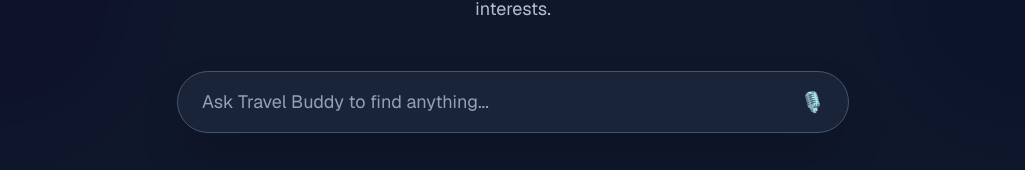
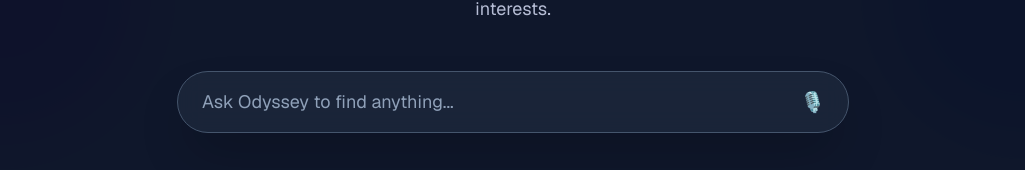
Before and after one commit to Shilpi924/Odyssey, a Next.js app: page / in a window 1280 px wide. Shown: the part 149-319 px from the top of the page, without its empty margins (127-1152 px from the left). Built offline with nearby package versions, Linux system fonts and the light colour scheme.

Commit message:
Rename project to Odyssey

```diff
--- a/src/app/layout.js
+++ b/src/app/layout.js
@@ -12,7 +12,7 @@
 });
 
 export const metadata = {
-  title: "Travel Buddy",
+  title: "Odyssey",
   description: "AI-powered hiking and travel companion",
   manifest: "/manifest.json",
 };
--- a/src/components/HomeSearchBar.js
+++ b/src/components/HomeSearchBar.js
@@ -36,7 +36,7 @@
           type="text"
           value={query}
           onChange={(e) => setQuery(e.target.value)}
-          placeholder="Ask Travel Buddy to find anything..."
+          placeholder="Ask Odyssey to find anything..."
           className="w-full bg-slate-800/80 backdrop-blur-md border border-slate-600 rounded-full pl-6 pr-16 py-4 text-lg text-white placeholder-slate-400 focus:outline-none focus:ring-2 focus:ring-indigo-500 shadow-2xl transition-all"
         />
         <button
```
Also changed, not shown: public/manifest.json, 1 other file (tests, documents, lock files or other folders).
